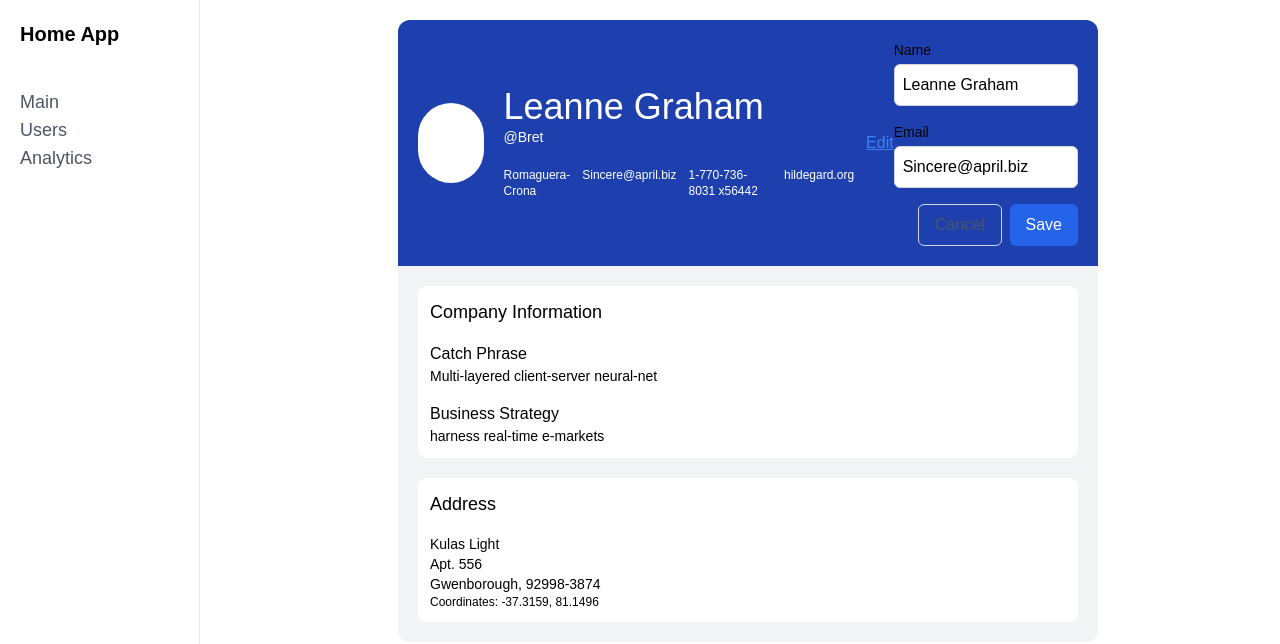
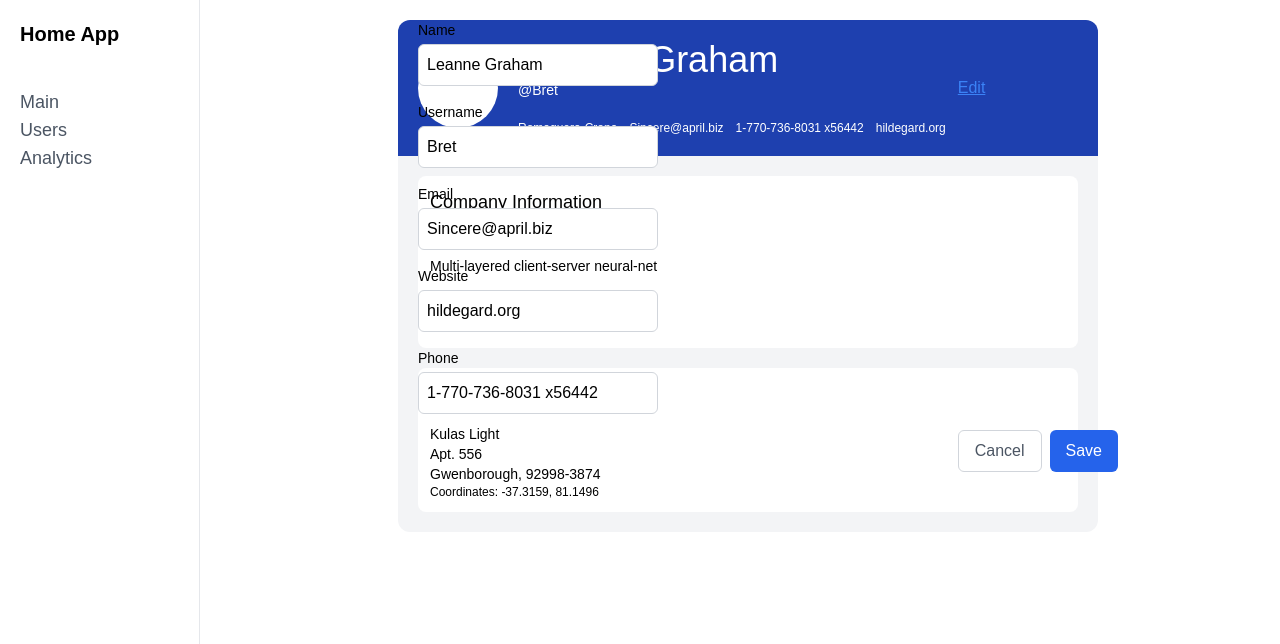
Before and after one commit to Oleksandr2108/test_spa, a Next.js app: page /users/1 in a window 1280 px wide. Both pictures are taken after a click on the button "Edit". Shown: the top 644 px of the page. Built offline with nearby package versions, Linux system fonts and the light colour scheme.

Commit message:
add form input

```diff
--- a/public/api/users.json
+++ b/public/api/users.json
@@ -50,7 +50,7 @@
   {
     "id": 3,
     "name": "Clementine Bauch",
-    "username": "Samantha",
+    "username": "Samanth",
     "email": "Nathan@yesenia.net",
     "address": {
       "street": "Douglas Extension",
@@ -62,7 +62,7 @@
         "lng": "-47.0653"
       }
     },
-    "phone": "1-463-123-4447",
+    "phone": "1-463-123-444",
     "website": "ramiro.info",
     "company": {
       "id": 3,
--- a/src/components/Dropdown/Dropdown.tsx
+++ b/src/components/Dropdown/Dropdown.tsx
@@ -1,4 +1,6 @@
-import { useState } from "react";
+"use client";
+
+import { useEffect, useRef, useState } from "react";
 
 interface DropdownProps {
   options: { id: string; nameCompany: string }[];
@@ -8,9 +10,29 @@ interface DropdownProps {
 
 const Dropdown = ({ options, selected, onSelect }: DropdownProps) => {
   const [isOpen, setIsOpen] = useState(false);
+  const dropdownRef = useRef<HTMLDivElement>(null);
+
+  const handleClickOutside = (event: MouseEvent) => {
+    if (
+      dropdownRef.current &&
+      !dropdownRef.current.contains(event.target as Node)
+    ) {
+      setIsOpen(false);
+    }
+  };
+
+  useEffect(() => {
+    document.addEventListener("mousedown", handleClickOutside);
+    return () => {
+      document.removeEventListener("mousedown", handleClickOutside);
+    };
+  }, []);
 
   return (
-    <div className="relative w-96">
+    <div
+      className="relative w-52"
+      ref={dropdownRef}
+    >
       <div
         className="w-40  border-b relative cursor-pointer pb-2"
         onClick={() => setIsOpen(!isOpen)}
@@ -18,9 +40,9 @@ const Dropdown = ({ options, selected, onSelect }: DropdownProps) => {
         <span>{selected}</span>
       </div>
       {isOpen && (
-        <ul className="absolute w-52 bg-gray-300">
+        <ul className="absolute w-52 bg-blue-100 rounded-xl">
           <li
-            className="cursor-pointer mt-2"
+            className="cursor-pointer  text-center hover:bg-blue-300 rounded-xl"
             onClick={() => {
               onSelect("All Companies");
               setIsOpen(false);
@@ -31,7 +53,7 @@ const Dropdown = ({ options, selected, onSelect }: DropdownProps) => {
           {options.map((comp) => (
             <li
               key={comp.id}
-              className="cursor-pointer mt-2"
+              className="cursor-pointer mt-2 text-center hover:bg-blue-300 rounded-xl"
               onClick={() => {
                 onSelect(comp.nameCompany);
                 setIsOpen(false);
--- a/src/components/ExportComponent/Export.tsx
+++ b/src/components/ExportComponent/Export.tsx
@@ -30,9 +30,9 @@ const ExportUsersButton: React.FC = () => {
       <button
         onClick={handleDownload}
         disabled={isLoading}
-        className="btn"
+        className="p-2 rounded-xl bg-blue-200 hover:bg-blue-300"
       >
-        {isLoading ? "Exporting..." : "Export Filtered Users to CSV"}
+        {isLoading ? "Exporting..." : "Export to CSV"}
       </button>
       {error && <p className="text-red-500">{error}</p>}
     </div>
--- a/src/components/UserDetail/EditUserForm/EditUserForm.tsx
+++ b/src/components/UserDetail/EditUserForm/EditUserForm.tsx
@@ -30,10 +30,15 @@ const EditUserForm: React.FC<EditUserFormProps> = ({ user, onClose }) => {
   };
 
   return (
-    <form onSubmit={handleSubmit} className="space-y-4">
-
-      <div>
-        <label htmlFor="name" className="block text-sm font-medium">
+    <form
+      onSubmit={handleSubmit}
+      className="space-y-4 absolute w-full h-full "
+    >
+      <div className="w-60">
+        <label
+          htmlFor="name"
+          className="block text-sm font-medium"
+        >
           Name
         </label>
         <input
@@ -44,10 +49,27 @@ const EditUserForm: React.FC<EditUserFormProps> = ({ user, onClose }) => {
           required
         />
       </div>
+      <div className="w-60">
+        <label
+          htmlFor="username"
+          className="block text-sm font-medium"
+        >
+          Username
+        </label>
+        <input
+          id="username"
+          value={formData.username}
+          onChange={handleChange}
+          className="mt-1 block w-full border border-gray-300 rounded-md p-2"
+          required
+        />
+      </div>
 
-
-      <div>
-        <label htmlFor="email" className="block text-sm font-medium">
+      <div className="w-60">
+        <label
+          htmlFor="email"
+          className="block text-sm font-medium"
+        >
           Email
         </label>
         <input
@@ -59,7 +81,36 @@ const EditUserForm: React.FC<EditUserFormProps> = ({ user, onClose }) => {
           required
         />
       </div>
-
+      <div className="w-60">
+        <label
+          htmlFor="website"
+          className="block text-sm font-medium"
+        >
+          Website
+        </label>
+        <input
+          id="website"
+          value={formData.website}
+          onChange={handleChange}
+          className="mt-1 block w-full border border-gray-300 rounded-md p-2"
+          required
+        />
+      </div>
+      <div className="w-60">
+        <label
+          htmlFor="phone"
+          className="block text-sm font-medium"
+        >
+          Phone
+        </label>
+        <input
+          id="phone"
+          value={formData.phone}
+          onChange={handleChange}
+          className="mt-1 block w-full border border-gray-300 rounded-md p-2"
+          required
+        />
+      </div>
 
       <div className="flex justify-end space-x-2">
         <button
--- a/src/components/UserDetail/HeaderUserDetail/HeaderUserDetail.tsx
+++ b/src/components/UserDetail/HeaderUserDetail/HeaderUserDetail.tsx
@@ -14,7 +14,7 @@ const HeaderUserDetail = () => {
     return null;
   }
   return (
-    <div className="flex items-center  w-full bg-blue-800 rounded-tl-xl rounded-tr-xl  p-5">
+    <div className="flex items-center  w-full bg-blue-800 rounded-tl-xl rounded-tr-xl  p-5 relative">
       <div className="bg-white rounded-full w-20 h-20"></div>
       <div className="ml-5">
         <h1 className="text-white text-4xl">{user.name}</h1>
--- a/src/components/UsersList/UsersList.tsx
+++ b/src/components/UsersList/UsersList.tsx
@@ -121,11 +121,14 @@ const UsersList = () => {
           placeholder="Search by name"
           className="mb-4 px-3 py-2 border-b"
         />
+        <div className="flex w-96 justify-between">
         <Dropdown
           options={uniqueCompanies}
           selected={selectedCompany}
           onSelect={(company) => dispatch(setSelectedCompany(company))}
         />
+        <ExportUsersButton />
+        </div>
       </div>
 
       <table className="min-w-full divide-y divide-gray-200">
@@ -156,7 +159,7 @@ const UsersList = () => {
           Show more{" "}
         </div>
       )}
-      <ExportUsersButton />
+
 
       <Pagination
         currentPage={page}
--- a/src/pagess/HomePage/HomePage.tsx
+++ b/src/pagess/HomePage/HomePage.tsx
@@ -3,6 +3,7 @@
 export default function HomePage() {
   return (
     <div className="text-center mt-10">
+
       <h1 className="text-4xl font-bold text-blue-600">Home Page</h1>
       <p className="text-gray-600 mt-4">Next.js, Redux, RTKQery</p>
     </div>
```
